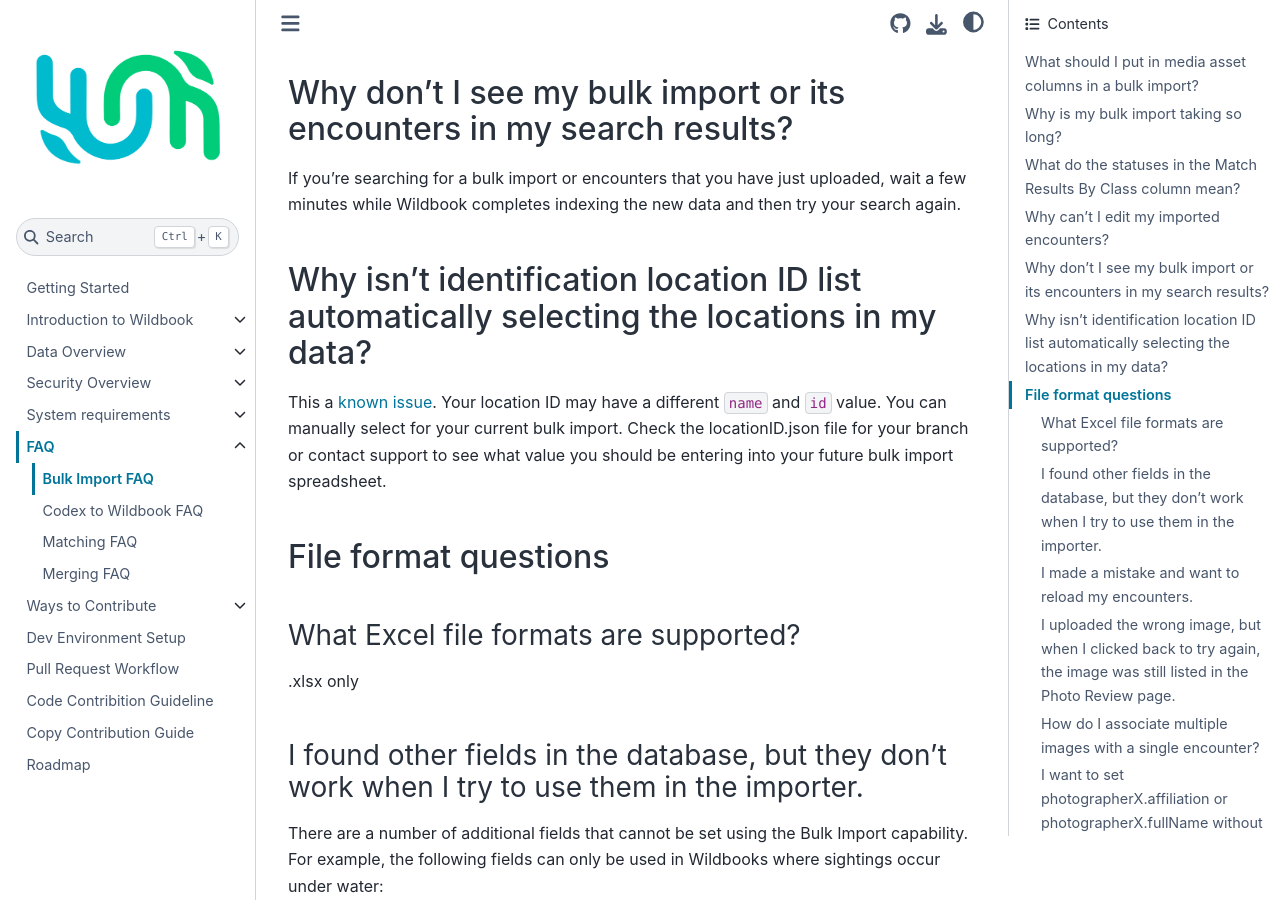
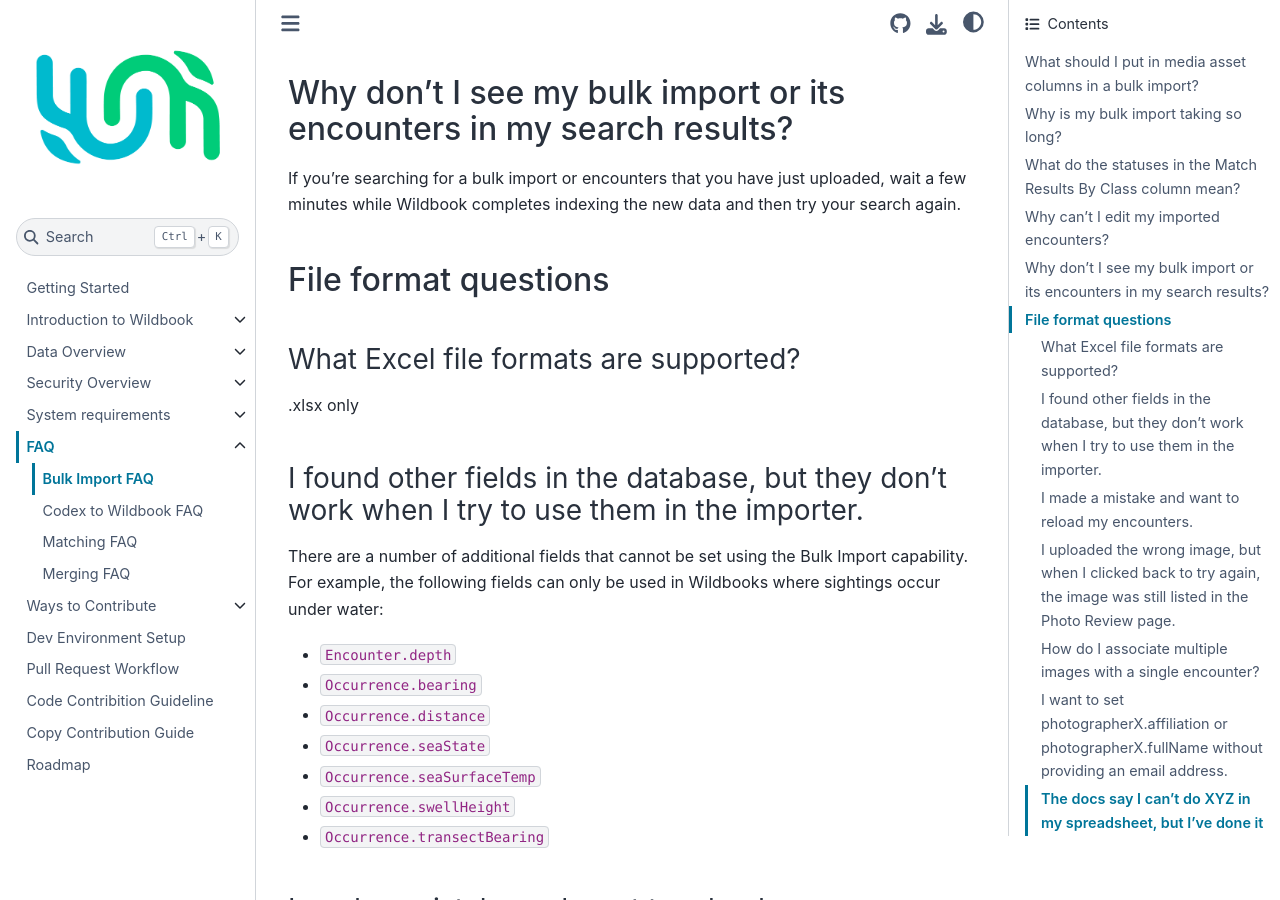
Before and after one commit to WildMeOrg/wildbook-docs, a Sphinx documentation site: the page built from docs/faq/bulk-import-faq.md, in a window 1280 px wide and 900 px high, scrolled down 1124 px. Built offline with Sphinx 7.4.7 and the Sphinx Book theme 1.1.4, drawn with Linux system fonts in a browser that asks for light colours.

Commit message:
Update bulk-import-faq.md
Removed question relating to mismtached name and id fields in locationID.json. This will be resolved by https://github.com/WildMeOrg/Wildbook/issues/711

```diff
--- a/docs/faq/bulk-import-faq.md
+++ b/docs/faq/bulk-import-faq.md
@@ -28,10 +28,6 @@
 ## Why don't I see my bulk import or its encounters in my search results?
 
 If you're searching for a bulk import or encounters that you have just uploaded, wait a few minutes while Wildbook completes indexing the new data and then try your search again.
-
-## Why isn't identification location ID list automatically selecting the locations in my data?
-
-This a [known issue](https://github.com/WildMeOrg/Wildbook/issues/709). Your location ID may have a different `name` and `id` value. You can manually select for your current bulk import. Check the locationID.json file for your branch or contact support to see what value you should be entering into your future bulk import spreadsheet.
 
 ## File format questions
 
```
